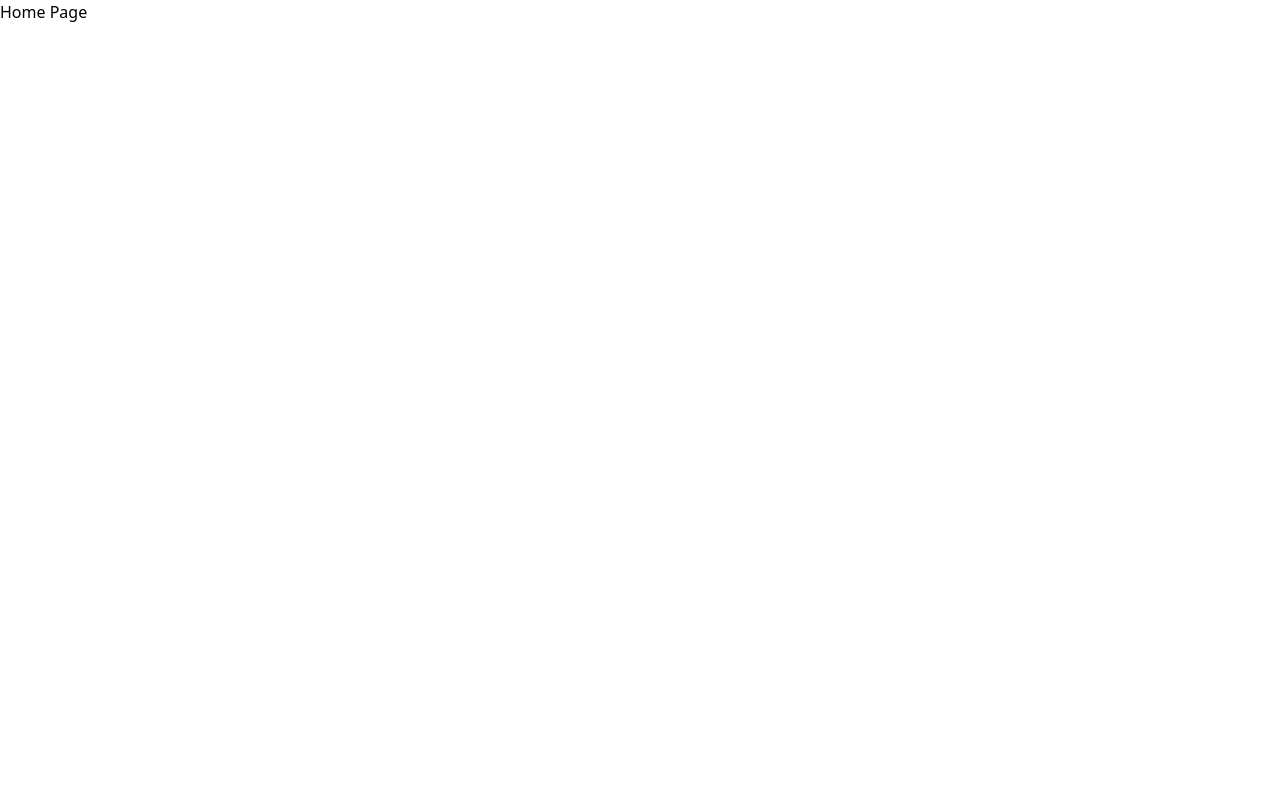
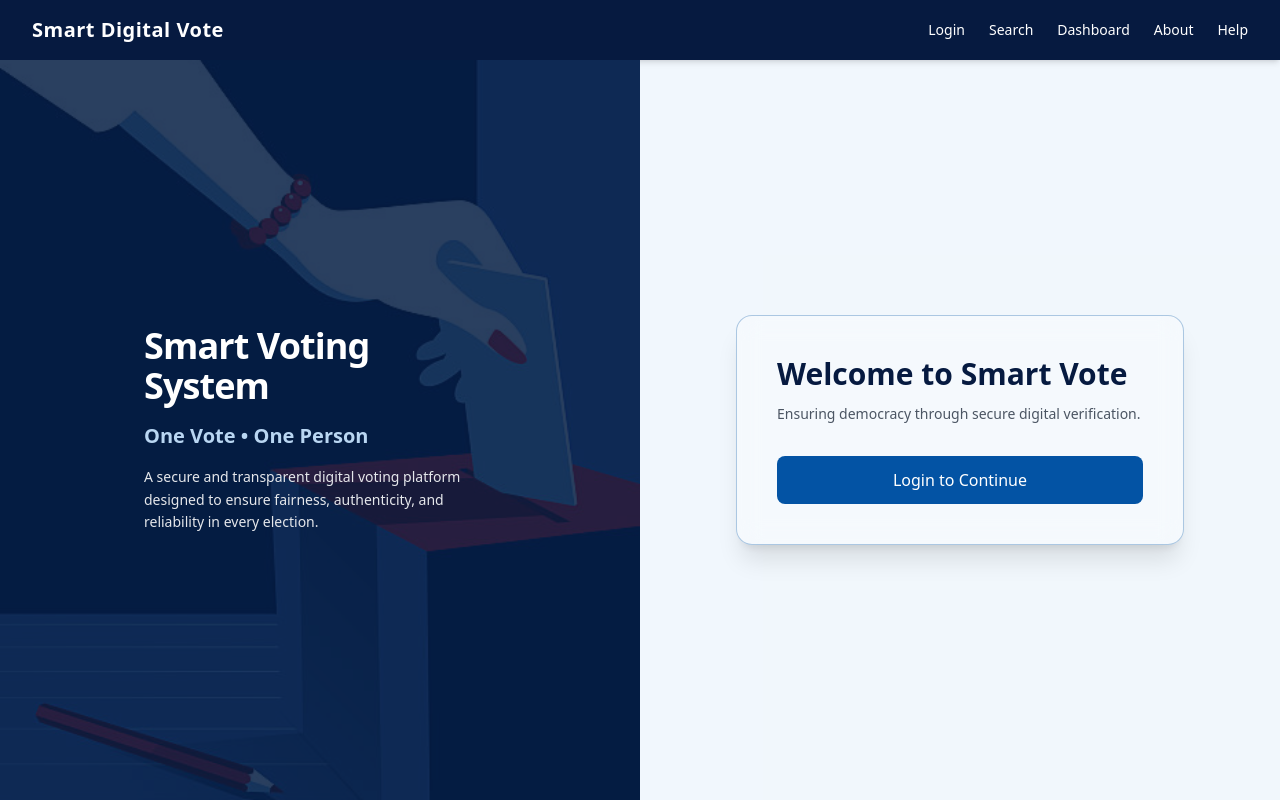
Before and after one commit to meghabchandran/2023-2027_BATCH_CSD334_04_VOTER_VERIFICATION_SYSTEM, a React (Vite) app in the folder my-react-app/: page / in a window 1280 px wide. Built offline with nearby package versions, Linux system fonts and the light colour scheme.

Commit message:
Updated Home and Search

```diff
--- a/my-react-app/src/pages/Home.jsx
+++ b/my-react-app/src/pages/Home.jsx
@@ -1,5 +1,141 @@
+import { useState } from "react";
+import { Link } from "react-router-dom";
+import homeImage from "../mocks/image/login.jpg";
+
 function Home() {
-  return <h1>Home Page</h1>;
+  const [showAbout, setShowAbout] = useState(false);
+
+  return (
+    <div className="min-h-screen flex flex-col bg-[#B9D6F2]/20">
+
+      {/* ================= NAVBAR ================= */}
+      <nav className="w-full bg-[#061A40] text-white px-8 py-4 flex justify-between items-center shadow-md">
+
+        <h1 className="text-xl font-semibold tracking-wide">
+          Smart Digital Vote
+        </h1>
+
+        <div className="space-x-6 text-sm font-medium">
+
+          <Link to="/login" className="hover:text-[#B9D6F2] transition">
+            Login
+          </Link>
+
+          <Link to="/search" className="hover:text-[#B9D6F2] transition">
+            Search
+          </Link>
+
+          <Link to="/dashboard" className="hover:text-[#B9D6F2] transition">
+            Dashboard
+          </Link>
+
+          <button
+            onClick={() => setShowAbout(!showAbout)}
+            className="hover:text-[#B9D6F2] transition"
+          >
+            About
+          </button>
+
+          <a
+            href="https://support.google.com/"
+            target="_blank"
+            rel="noopener noreferrer"
+            className="hover:text-[#B9D6F2] transition"
+          >
+            Help
+          </a>
+
+        </div>
+      </nav>
+
+      {/* ================= MAIN SECTION ================= */}
+      <div className="flex-1 grid md:grid-cols-2">
+
+        {/* LEFT SIDE IMAGE */}
+        <div className="hidden md:flex relative items-center justify-center bg-[#003559] text-white overflow-hidden">
+
+          <img
+            src={homeImage}
+            alt="Smart Voting"
+            className="absolute inset-0 w-full h-full object-cover opacity-50"
+          />
+
+          <div className="absolute inset-0 bg-[#061A40]/70"></div>
+
+          <div className="relative z-10 max-w-md px-12">
+            <h1 className="text-4xl font-bold tracking-tight">
+              Smart Voting System
+            </h1>
+
+            <p className="mt-4 text-[#B9D6F2] text-xl font-semibold">
+              One Vote • One Person
+            </p>
+
+            <p className="mt-4 text-gray-200 text-sm leading-relaxed">
+              A secure and transparent digital voting platform designed
+              to ensure fairness, authenticity, and reliability in every election.
+            </p>
+          </div>
+        </div>
+
+        {/* RIGHT SIDE LOGIN SECTION */}
+        <div className="flex items-center justify-center p-6">
+
+          <div className="w-full max-w-md bg-white/30 backdrop-blur-md border border-[#0353A4]/30 p-10 rounded-2xl shadow-xl">
+
+            <h2 className="text-3xl font-semibold text-[#061A40]">
+              Welcome to Smart Vote
+            </h2>
+
+            <p className="text-sm text-gray-600 mt-3">
+              Ensuring democracy through secure digital verification.
+            </p>
+
+            <Link to="/login">
+              <button
+                className="
+                w-full
+                mt-8
+                bg-[#0353A4]
+                hover:bg-[#003559]
+                text-white
+                font-medium
+                rounded-lg
+                py-3
+                transition
+                "
+              >
+                Login to Continue
+              </button>
+            </Link>
+
+          </div>
+        </div>
+      </div>
+
+      {/* ================= ABOUT SECTION ================= */}
+      {showAbout && (
+        <div className="bg-white p-8 shadow-inner border-t border-gray-300">
+          <h2 className="text-2xl font-semibold text-[#061A40] mb-4">
+            About Smart Digital Voting System
+          </h2>
+
+          <p className="text-gray-700 leading-relaxed text-sm">
+            The Smart Digital Voting System is designed to uphold the principle of
+            <strong> "One Vote • One Person"</strong>. It ensures that each registered
+            voter can cast their vote only once through secure authentication and
+            digital verification mechanisms.
+          </p>
+
+          <p className="mt-3 text-gray-700 text-sm leading-relaxed">
+            The system enhances transparency, prevents duplication, and maintains
+            integrity in the electoral process using modern digital technologies.
+          </p>
+        </div>
+      )}
+
+    </div>
+  );
 }
 
 export default Home;
--- a/my-react-app/src/pages/Search.jsx
+++ b/my-react-app/src/pages/Search.jsx
@@ -28,34 +28,97 @@ function Search() {
 
   const handleVerifyClick = () => {
     if (voter) {
-      // Navigate to Verify page with voterId in URL
       navigate(`/verify/${voter.voter_id}`);
     }
   };
 
   return (
-    <div style={{ padding: "20px" }}>
-      <h1>Search Voter</h1>
+    <div className="min-h-screen flex items-center justify-center bg-white p-6">
+
+      {/* Search Voter Box */}
+      <div className="w-full max-w-2xl bg-[#B9D6F2]/40 border border-[#006DAA]/30 rounded-2xl p-8 shadow-[0_2px_10px_rgba(3,83,164,0.06)]">
+
+        {/* Heading */}
+        <h1 className="text-2xl font-semibold tracking-tight text-[#061A40] mb-2">
+          Search Voter
+        </h1>
+
+        <p className="text-sm text-[#003559] mb-6">
+          Enter the Voter ID to retrieve voter details securely.
+        </p>
+
+        {/* Search Section */}
+        <div className="flex flex-col md:flex-row gap-4">
           <input
             type="text"
             placeholder="Enter Voter ID"
             value={voterId}
             onChange={(e) => setVoterId(e.target.value)}
-        style={{ marginRight: "10px" }}
+            className="
+              flex-1
+              px-4
+              py-3
+              rounded-lg
+              border border-[#006DAA]/30
+              focus:outline-none
+              focus:ring-2
+              focus:ring-[#0353A4]
+              transition
+            "
           />
-      <button onClick={handleSearch}>Search</button>
 
-      {error && <p style={{ color: "red", marginTop: "20px" }}>{error}</p>}
+          <button
+            onClick={handleSearch}
+            className="
+              px-6
+              py-3
+              bg-[#0353A4]
+              hover:bg-[#003559]
+              text-white
+              rounded-lg
+              transition
+            "
+          >
+            Search
+          </button>
+        </div>
 
+        {/* Error */}
+        {error && (
+          <p className="text-red-500 mt-4 text-sm font-medium">
+            {error}
+          </p>
+        )}
+
+        {/* Voter Details */}
         {voter && (
-        <div style={{ marginTop: "20px" }}>
+          <div className="mt-8 bg-white border border-[#006DAA]/30 rounded-2xl p-6 shadow-sm hover:bg-[#eef4fb] hover:shadow-md transition-all duration-300">
+
+            <h2 className="text-lg font-semibold text-[#061A40] mb-4">
+              Voter Details
+            </h2>
+
             <VoterProfile voter={voter} />
-          <button onClick={handleVerifyClick} style={{ marginTop: "10px" }}>
+
+            <button
+              onClick={handleVerifyClick}
+              className="
+                w-full
+                mt-6
+                py-3
+                bg-[#0353A4]
+                hover:bg-[#003559]
+                text-white
+                rounded-lg
+                transition
+              "
+            >
               Verify Face
             </button>
           </div>
         )}
       </div>
+    </div>
   );
 }
 
```
Also changed, not shown: my-react-app/src/pages/About.jsx (added). Lines whose indentation alone changed are shown as unchanged.
